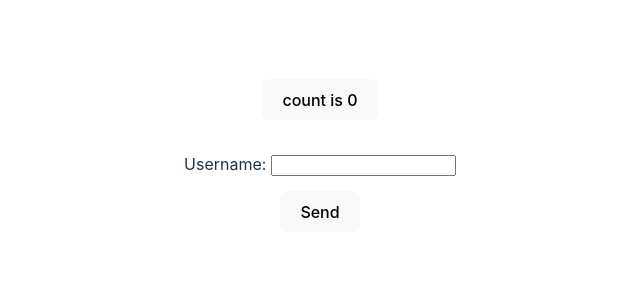
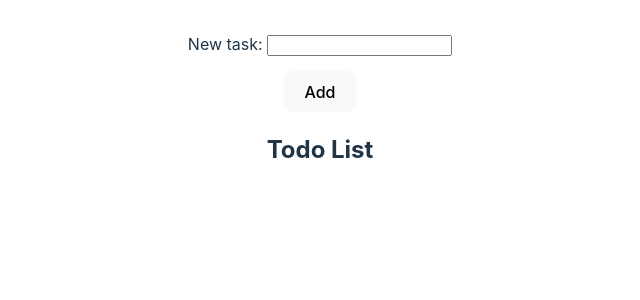
Before and after one commit to filmbronte/to-do-app, a React (Vite) app: page / in a window 1280 px wide. Shown: the top 300 px of the page, without its empty margins (320-960 px from the left). Built offline with nearby package versions, Linux system fonts and the light colour scheme.

Commit message:
create add functionality

```diff
--- a/src/App.jsx
+++ b/src/App.jsx
@@ -1,12 +1,22 @@
-import { Button } from "./components/Button/Button.jsx";
+import { useState } from "react";
+
 import { Form } from "./components/Form/Form.jsx";
+import { TodoList } from "./components/TodoList/TodoList.jsx";
 import "./App.css";
 
 function App() {
+  const [todos, setTodos] = useState([]);
+
+  function addItemHandler(title) {
+    setTodos((current) => {
+      return [...current, { id: crypto.randomUUID(), title, completed: false }];
+    });
+  }
+
   return (
     <>
-      <Button />
-      <Form />
+      <Form submitHandler={addItemHandler} />
+      <TodoList todos={todos} />
     </>
   );
 }
--- a/src/components/Form/Form.jsx
+++ b/src/components/Form/Form.jsx
@@ -1,12 +1,34 @@
-export const Form = () => {
+import { useState } from "react";
+
+export const Form = ({ submitHandler }) => {
+  const [newItem, setNewItem] = useState("");
+
+  function onSubmit(e) {
+    e.preventDefault();
+
+    if (newItem == "") {
+      return;
+    }
+
+    submitHandler(newItem);
+
+    setNewItem("");
+  }
+
   return (
-    <form>
+    <form onSubmit={onSubmit}>
       <div>
-        <label htmlFor="username">Username: </label>
-        <input type="text" id="username" name="username" />
+        <label htmlFor="task">New task: </label>
+        <input
+          value={newItem}
+          onChange={(e) => setNewItem(e.target.value)}
+          type="text"
+          id="task"
+          name="task"
+        />
       </div>
       <div>
-        <button type="submit">Send</button>
+        <button>Add</button>
       </div>
     </form>
   );
--- /dev/null
+++ b/src/components/TodoList/TodoList.jsx
@@ -0,0 +1,20 @@
+export const TodoList = ({ todos }) => {
+  return (
+    <>
+      <h2>Todo List</h2>
+      <ul>
+        {todos.map((todo) => {
+          return (
+            <li key={todo.id}>
+              <label>
+                <input type="checkbox" checked={todo.checked} />
+                {todo.title}
+              </label>
+              <button className="btn btn-delete">Delete</button>
+            </li>
+          );
+        })}
+      </ul>
+    </>
+  );
+};
```
